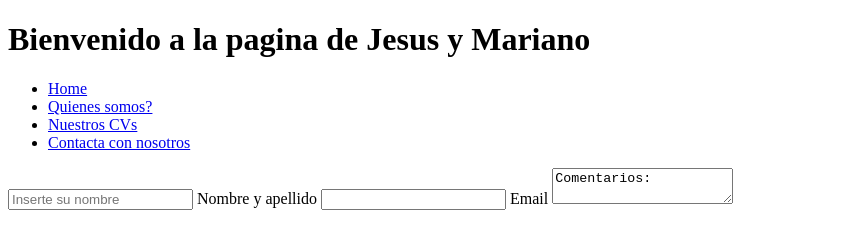
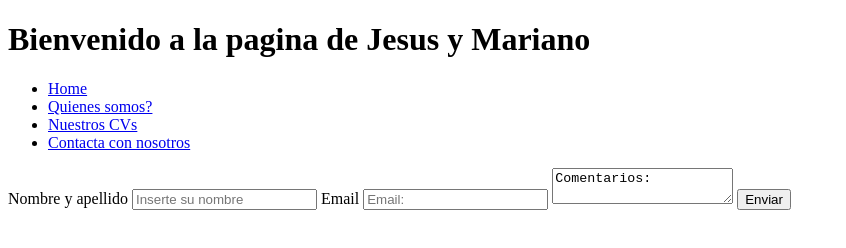
Before and after one commit to marianoeq/w1ch2-jimenez-quiroga, a website: page contacto.html in a window 1280 px wide. Shown: the whole page, without its empty margins (0-846 px from the left). Drawn offline with Linux system fonts and the light colour scheme.

Commit message:
input submit added to form

```diff
--- a/contacto.html
+++ b/contacto.html
@@ -21,11 +21,12 @@
   </header>
   <div>
     <form action="#">
+      <label for="">Nombre y apellido</label>
       <input type="text" placeholder="Inserte su nombre">
-      <label for="">Nombre y apellido</label>
-      <input type="email" name="email" required>
       <label for="email">Email</label>
+      <input type="email" name="email" placeholder="Email:" required>
       <textarea name="comments">Comentarios:</textarea>
+      <input type="submit" value="Enviar">
     </form>
   </div>
 
```
Also changed, not shown: 1 other file.
